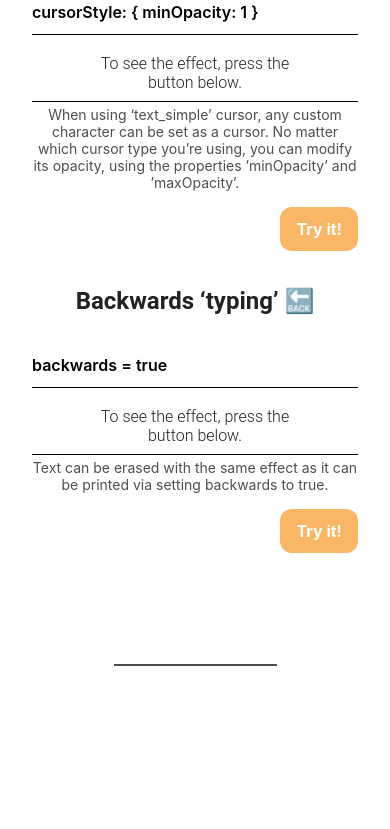
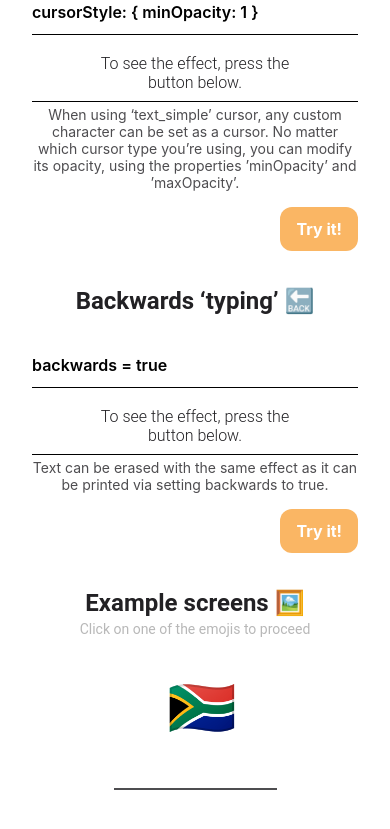
Before and after one commit to MaciejZboch/typewriter4react-native, a React Native app in the folder example/: screen / in a window 390 px wide. Shown: the part 2441-3270 px from the top of the page. Built offline with nearby package versions, Linux system fonts and the light colour scheme.

Commit message:
feat: add example screen modal

```diff
--- /dev/null
+++ b/example/components/FullscreenModal.tsx
@@ -0,0 +1,34 @@
+import type { ReactNode } from 'react';
+import { View, Text, Modal, TouchableOpacity } from 'react-native';
+import { ColorValues } from '../constants/colors';
+
+const FullscreenModal = ({
+  isActive,
+  children,
+  closeModalFunc,
+}: {
+  isActive: boolean;
+  children: ReactNode;
+  closeModalFunc: () => void;
+}) => {
+  return (
+    <Modal style={{ flex: 1 }} visible={isActive}>
+      <View
+        style={{
+          position: 'absolute',
+          zIndex: 100,
+          width: '100%',
+          paddingHorizontal: 56,
+          paddingTop: 72,
+        }}
+      >
+        <TouchableOpacity onPress={() => closeModalFunc()}>
+          <Text style={{ fontSize: 24, color: ColorValues.orange }}>X</Text>
+        </TouchableOpacity>
+      </View>
+      {children}
+    </Modal>
+  );
+};
+
+export default FullscreenModal;
--- /dev/null
+++ b/example/components/example_screens/africa.tsx
@@ -0,0 +1,164 @@
+import { useEffect, useState } from 'react';
+import { Animated, Dimensions, View } from 'react-native';
+import { Typewriter } from 'typewriter4react-native';
+
+const { width, height } = Dimensions.get('window');
+
+export default function AfricaExampleScreen() {
+  const [currentTypewriterNum, setCurrentTypewriterNum] = useState(0);
+  const [stars] = useState(() =>
+    Array.from({ length: 25 }, () => ({
+      left: Math.random() * width,
+      top: new Animated.Value(Math.random() * height),
+      size: Math.random() * 3 + 2,
+      opacity: new Animated.Value(Math.random()),
+      speed: 10000 + Math.random() * 8000, // ms per fall
+    }))
+  );
+
+  useEffect(() => {
+    stars.forEach((star) => {
+      // ⭐ Twinkle (opacity animation can use native driver)
+      const twinkle = () => {
+        Animated.sequence([
+          Animated.timing(star.opacity, {
+            toValue: 1,
+            duration: 1500 + Math.random() * 2000,
+            useNativeDriver: false, // ✅ opacity is supported
+          }),
+          Animated.timing(star.opacity, {
+            toValue: 0.2,
+            duration: 1500 + Math.random() * 2000,
+            useNativeDriver: false,
+          }),
+        ]).start(twinkle);
+      };
+      twinkle();
+
+      const move = () => {
+        star.top.setValue(0);
+        Animated.timing(star.top, {
+          toValue: height,
+          duration: star.speed,
+          useNativeDriver: false,
+        }).start(move);
+      };
+      move();
+    });
+  }, []);
+
+  return (
+    <View style={{ flex: 1, backgroundColor: '#090B3B' }}>
+      {/* Animated stars */}
+      {stars.map((star, i) => (
+        <Animated.View
+          key={i}
+          style={{
+            position: 'absolute',
+            width: star.size,
+            height: star.size,
+            borderRadius: star.size / 2,
+            backgroundColor: 'white',
+            left: star.left,
+            top: star.top,
+            opacity: star.opacity,
+          }}
+        />
+      ))}
+
+      {/* Typewriter Text */}
+      <View
+        style={{
+          width: '100%',
+          height: '100%',
+          justifyContent: 'center',
+          alignItems: 'center',
+          paddingHorizontal: 20,
+        }}
+      >
+        <Typewriter
+          isActive={currentTypewriterNum === 0}
+          speed="slow"
+          containerStyle={{ width: 250 }}
+          textStyle={{
+            textAlign: 'center',
+            fontSize: 32,
+            fontWeight: '600',
+            color: '#ffffff',
+            textShadowColor: 'rgba(255,255,255,0.7)',
+            textShadowOffset: { width: 0, height: 0 },
+            textShadowRadius: 6,
+            letterSpacing: 1,
+          }}
+          text="I hear the drums echoing tonight"
+          onFinish={() => setCurrentTypewriterNum(1)}
+        />
+        <Typewriter
+          startDelay={1000}
+          containerStyle={{ width: 300, marginVertical: 40 }}
+          isActive={currentTypewriterNum === 1}
+          textStyle={{
+            textAlign: 'justify',
+            fontSize: 16,
+            fontWeight: '500',
+            color: '#a3d5ff',
+            textShadowColor: 'rgba(163, 213, 255, 0.8)',
+            textShadowOffset: { width: 0, height: 0 },
+            textShadowRadius: 8,
+            fontStyle: 'italic',
+          }}
+          text="but she hears only whispers of some quiet"
+          onFinish={() => setCurrentTypewriterNum(2)}
+        />
+        <Typewriter
+          isActive={currentTypewriterNum === 2}
+          containerStyle={{ width: 300, marginVertical: 20 }}
+          textStyle={{
+            textAlign: 'center',
+            fontSize: 50,
+            fontWeight: '700',
+            color: '#ffd1ff',
+            textShadowColor: 'rgba(255, 209, 255, 0.8)',
+            textShadowOffset: { width: 0, height: 0 },
+            textShadowRadius: 10,
+            letterSpacing: 2,
+          }}
+          text="conversaaaation"
+          onFinish={() => setCurrentTypewriterNum(3)}
+        />
+        <Typewriter
+          isActive={currentTypewriterNum === 3}
+          containerStyle={{ width: 300, marginVertical: 20 }}
+          startDelay={4000}
+          textStyle={{
+            textAlign: 'left',
+            fontSize: 30,
+            fontWeight: '700',
+            color: '#ffd1ff',
+            textShadowColor: 'rgba(255, 209, 255, 0.8)',
+            textShadowOffset: { width: 0, height: 0 },
+            textShadowRadius: 10,
+            letterSpacing: 2,
+          }}
+          text="(bam da da da dum"
+          onFinish={() => setCurrentTypewriterNum(4)}
+        />
+        <Typewriter
+          isActive={currentTypewriterNum === 4}
+          containerStyle={{ width: 300, marginVertical: 30 }}
+          textStyle={{
+            textAlign: 'right',
+            fontSize: 30,
+            fontWeight: '700',
+            color: '#ffd1ff',
+            textShadowColor: 'rgba(255, 209, 255, 0.8)',
+            textShadowOffset: { width: 0, height: 0 },
+            textShadowRadius: 10,
+            letterSpacing: 2,
+          }}
+          text="da dam)"
+        />
+      </View>
+    </View>
+  );
+}
--- /dev/null
+++ b/example/data/exampleScreens.tsx
@@ -0,0 +1,9 @@
+import AfricaExampleScreen from '../components/example_screens/africa';
+
+export const exampleScreens = [
+  {
+    title: 'africa',
+    icon: '🇿🇦',
+    screen: <AfricaExampleScreen />,
+  },
+];
--- a/example/src/App.tsx
+++ b/example/src/App.tsx
@@ -1,18 +1,23 @@
-import { SectionList, Text, View } from 'react-native';
+import { SectionList, Text, TouchableOpacity, View } from 'react-native';
 import ExampleBox from '../components/ExampleBox';
 import { useState } from 'react';
 import DividerLine from '../components/DividerLine';
 import { ColorValues } from '../constants/colors';
-import type { ExampleType } from '../types';
+import type { ExampleScreen, ExampleScreenTitle, ExampleType } from '../types';
 import { examples } from '../data/examples';
 import { Typewriter } from 'typewriter4react-native';
+import { defaultTextStyle } from '../constants/styles';
+import FullscreenModal from '../components/FullscreenModal';
+import { exampleScreens } from '../data/exampleScreens';
 
 export default function App() {
   const [activatedExampleIds, setActivatedExampleIds] = useState<
     ExampleType['id'][]
   >([]);
   const [subheaderIsActive, setSubheaderIsActive] = useState<boolean>(false);
-
+  const [visibleModal, setVisibleModal] = useState<ExampleScreenTitle | null>(
+    null
+  );
   return (
     <View
       style={{
@@ -108,17 +113,82 @@ export default function App() {
             />
           )}
           ListFooterComponent={
+            <>
+              <View style={{ paddingHorizontal: 28 }}>
+                <View
+                  style={{
+                    borderRadius: 24,
+                    paddingBottom: 12,
+                    paddingTop: 24,
+                    flexDirection: 'column',
+                    alignItems: 'center',
+                  }}
+                >
+                  <Text
+                    style={{
+                      fontSize: 24,
+                      fontWeight: 700,
+                      textAlign: 'center',
+                      marginBottom: 4,
+                      fontFamily: 'Roboto',
+                      color: ColorValues.offBlack,
+                    }}
+                  >
+                    Example screens 🖼️
+                  </Text>
+                  <Text
+                    style={{
+                      ...defaultTextStyle,
+                      fontSize: 14,
+                      color: ColorValues.lighGray,
+                    }}
+                  >
+                    Click on one of the emojis to proceed
+                  </Text>
+                </View>
+                {/* Example screen links */}
+                <View
+                  style={{
+                    display: 'flex',
+                    flexDirection: 'row',
+                    justifyContent: 'center',
+                    alignItems: 'center',
+                    paddingTop: 24,
+                  }}
+                >
+                  {exampleScreens.map((screen, indexNum: number) => (
+                    <TouchableOpacity
+                      onPress={() => setVisibleModal(screen.title)}
+                      key={indexNum}
+                    >
+                      <Text style={{ fontSize: 56, width: 56 }}>
+                        {screen.icon}
+                      </Text>
+                    </TouchableOpacity>
+                  ))}
+                </View>
+              </View>
               <DividerLine
                 viewStyle={{
                   paddingBottom: 124,
-                paddingTop: 100,
+                  paddingTop: 48,
                 }}
                 width="50%"
                 weight={0.25}
               />
+            </>
           }
         />
       </View>
+      {exampleScreens.map((screen: ExampleScreen, indexNum: number) => (
+        <FullscreenModal
+          isActive={visibleModal === screen.title}
+          closeModalFunc={() => setVisibleModal(null)}
+          key={indexNum}
+        >
+          {screen.screen}
+        </FullscreenModal>
+      ))}
     </View>
   );
 }
```
Also changed, not shown: example/types/index.ts (+10 -0 lines). Lines whose indentation alone changed are shown as unchanged.
